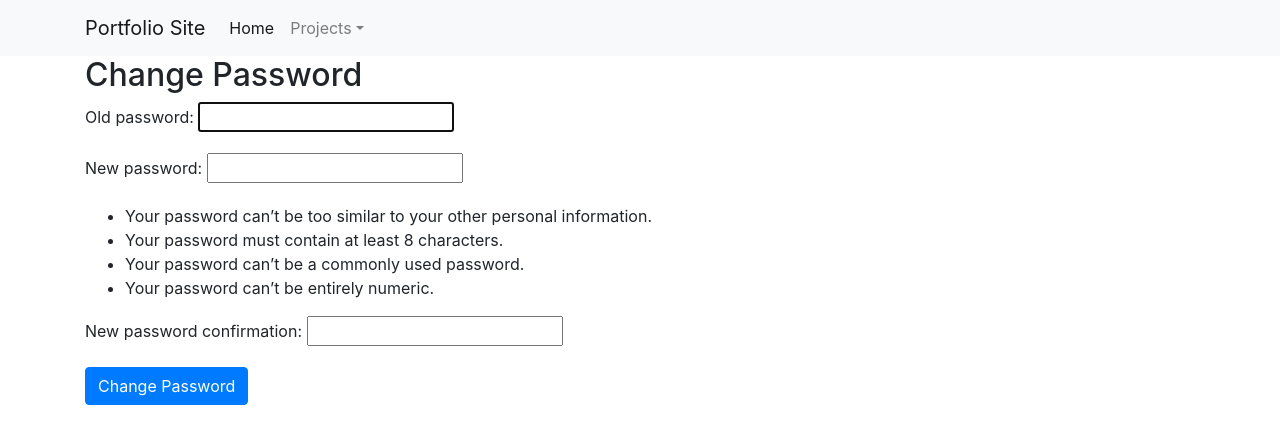
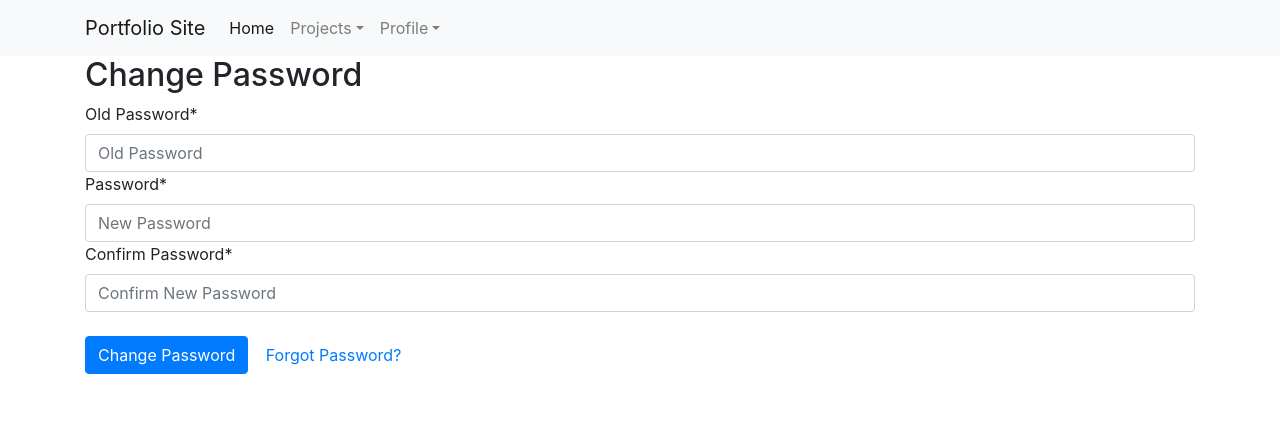
Before and after one commit to zaneaw/Portfolio-Site, a Django app: page /accounts/password/ in a window 1280 px wide. Shown: the top 444 px of the page. Run offline with Django 3.2, Linux system fonts and the light colour scheme; a user stored in the database is signed in; some libraries are stand-ins or nearby versions.

Commit message:
Everything working currently, working on images now.

```diff
--- a/accounts/forms.py
+++ b/accounts/forms.py
@@ -2,10 +2,13 @@ from django import forms
 from django.contrib.auth.forms import UserCreationForm, UserChangeForm, PasswordChangeForm
 from django.contrib.auth import password_validation
 from django.contrib.auth.models import User
+from django.core.exceptions import FieldDoesNotExist
 from django.utils.translation import gettext_lazy as _
 from django.contrib.auth.validators import UnicodeUsernameValidator
 
+
 username_validator = UnicodeUsernameValidator()
+
 
 class SignUpForm(UserCreationForm):
     first_name = forms.CharField(max_length=15, min_length=2, required=True,
@@ -13,11 +16,11 @@ class SignUpForm(UserCreationForm):
     last_name = forms.CharField(max_length=15, min_length=2, required=True,
                                widget=(forms.TextInput(attrs={'class': 'form-control', 'placeholder': 'Last Name'})))
     email = forms.EmailField(max_length=50, required=True,
-                             widget=(forms.TextInput(attrs={'class': 'form-control', 'placeholder': 'Email'})))
+                             widget=(forms.EmailInput(attrs={'class': 'form-control', 'placeholder': 'Email','type': 'email'})))
     password1 = forms.CharField(label=_('Password'),
-                                widget=(forms.PasswordInput(attrs={'class': 'form-control', 'placeholder': 'Password'})),
+                                widget=(forms.PasswordInput(attrs={'class': 'form-control', 'placeholder': 'Password', 'type': 'password'})),
                                 help_text=password_validation.password_validators_help_text_html())
-    password2 = forms.CharField(label=_('Password Confirmation'), widget=forms.PasswordInput(attrs={'class': 'form-control', 'placeholder': 'Confirm Password'}))
+    password2 = forms.CharField(label=_('Confirm Password'), widget=forms.PasswordInput(attrs={'class': 'form-control', 'placeholder': 'Confirm Password', 'type': 'password'}))
     username = forms.CharField(
         label=_('Username'),
         max_length=30,
@@ -38,7 +41,7 @@ class EditProfileForm(UserChangeForm):
     last_name = forms.CharField(max_length=15, min_length=2, required=True,
                                widget=(forms.TextInput(attrs={'class': 'form-control', 'placeholder': 'Last Name'})))
     email = forms.EmailField(max_length=50, required=True,
-                             widget=(forms.TextInput(attrs={'class': 'form-control', 'placeholder': 'Email'})))
+                             widget=(forms.EmailInput(attrs={'class': 'form-control', 'placeholder': 'Email', 'type': 'email'})))
     username = forms.CharField(
         label=_('Username'),
         max_length=30,
@@ -53,5 +56,15 @@ class EditProfileForm(UserChangeForm):
         model = User
         fields = ('username', 'first_name', 'last_name', 'email')
 
+
+class ChangePasswordForm(PasswordChangeForm):
+    old_password = forms.CharField(required=True, label=_('Old Password'), widget=forms.PasswordInput(attrs={'class': 'form-control', 'placeholder': 'Old Password', 'type': 'password'}))
+    new_password1 = forms.CharField(required=True, label=_('Password'), widget=forms.PasswordInput(attrs={'class': 'form-control', 'placeholder': 'New Password', 'type': 'password'}))
+    new_password2 = forms.CharField(required=True, label=_('Confirm Password'), widget=forms.PasswordInput(attrs={'class': 'form-control', 'placeholder': 'Confirm New Password', 'type': 'password'}))
+
+    class Meta:
+        model = User
+        fields = ('old_password', 'new_password1', 'new_password2')
+
 # https://stackoverflow.com/questions/48049498/django-usercreationform-custom-fields
 # https://www.youtube.com/watch?v=TBGRYkzXiTg&ab_channel=Codemy.com
--- a/accounts/templates/registration/change-password.html
+++ b/accounts/templates/registration/change-password.html
@@ -1,10 +1,13 @@
 {% extends 'base.html' %}
+{% load crispy_forms_tags %}
 {% block page_content %}
 <title>Change Password</title>
 <h2>Change Password</h2>
-<form method='POST' action="{% url 'login' %}">
+<form method='POST'>
     {% csrf_token %}
-    {{ form.as_p }}
+    {{ form|crispy }}
+    <br>
     <input type='submit' class = 'btn btn-primary' value='Change Password'/>
+    <button type='button' class='btn btn-link'><a href="{% url 'password_reset' %}">Forgot Password?</a></button>
     </form>
 {% endblock %}
--- a/accounts/templates/registration/login.html
+++ b/accounts/templates/registration/login.html
@@ -2,11 +2,10 @@
 {% block page_content %}
 <title>Login</title>
 <h2>Log In</h2>
-<form method='POST' action="{% url 'login' %}">
+<form method='POST' action="">
     {% csrf_token %}
     {{ form.as_p }}
     <input type='submit' class='btn btn-primary' value='Login'/>
-    <button type='button' class='btn btn-link'><a href="{% url 'password_reset' %}">Forgot Password...</a></button>
-    <input type='hidden' name='next' value='{{ next }}'/>
+    <button type='button' class='btn btn-link'><a href="{% url 'password_reset' %}">Forgot Password?</a></button>
     </form>
 {% endblock %}
--- a/accounts/templates/registration/signup.html
+++ b/accounts/templates/registration/signup.html
@@ -3,9 +3,12 @@
 {% block page_content %}
 <title>Sign Up</title>
 <h2>Sign Up</h2>
+<br>
 <form method="POST">
     {% csrf_token %}
     {{ form|crispy }}
-    <button type="submit">Sign Up</button>
+    <br>
+    <button type="submit" class="btn btn-primary">Sign Up</button>
 </form>
+</script>
 {% endblock %}
--- a/accounts/views.py
+++ b/accounts/views.py
@@ -6,7 +6,7 @@ from django.shortcuts import render, redirect
 from django.urls import reverse_lazy
 from django.http import HttpResponse
 
-from .forms import SignUpForm, EditProfileForm
+from .forms import SignUpForm, EditProfileForm, ChangePasswordForm
 
 
 class SignUpView(generic.CreateView):
@@ -23,7 +23,7 @@ class EditProfileView(generic.UpdateView):
         return self.request.user
 
 class ChangePasswordView(PasswordChangeView):
-    form_class = PasswordChangeForm
+    form_class = ChangePasswordForm
     template_name = 'registration/change-password.html'
     success_url = reverse_lazy('password_success')
 
--- a/personal_portfolio/templates/base.html
+++ b/personal_portfolio/templates/base.html
@@ -21,6 +21,24 @@
                 <a class="dropdown-item" href="{% url 'projects:project_create' %}">Create Project</a>
               </div>
             </li>
+            <li class="nav-item dropdown">
+              <a class="nav-link dropdown-toggle" href="#" id="navbarDropdown" role="button" data-toggle="dropdown" aria-haspopup="true" aria-expanded="false">Profile</a>
+              <div class="dropdown-menu" aria-labelledby="navbarDropdown">
+                {% if user.is_authenticated %}
+                  <a class="dropdown-item" href="{% url 'edit_profile' %}">View Profile</a>
+                <!-- Fix the above link once VIEW PROFILE is ready!!!!!!!!!!!! -->
+                  <a class="dropdown-item" href="{% url 'edit_profile' %}">Edit Profile</a>
+                  <a class="dropdown-item" href="{% url 'change-password' %}">Change Password</a>
+                  <a class="dropdown-item" href="{% url 'logout' %}">Log Out</a>
+                {% else %}
+                  <a class="dropdown-item" href="{% url 'login' %}">Log In</a>
+                  <a class="dropdown-item" href="{% url 'signup' %}">Sign Up</a>
+                {% endif %}
+                {% if user.is_superuser %}
+                  <a class="dropdown-item" href="{% url 'admin:index' %}">Admin</a>
+                {% endif %}
+              </div>
+            </li>
           </ul>
         </div>
     </div>
--- a/projects/templates/projects/project_list.html
+++ b/projects/templates/projects/project_list.html
@@ -3,10 +3,10 @@
 <title>Projects List</title>
 <h1>Projects</h1>
 {% if user.is_authenticated %}
-<a href="{% url 'logout' %}?next={% url 'projects:all' %}">Logout</a>
+<a href="{% url 'logout' %}">Logout</a>
 <a href="{% url 'projects:project_create' %}">Add a new Project</a>
 {% else %}
-<p>You're not logged in.<br>But you can <a href="{% url 'login' %}?next={% url 'projects:all' %}">log in</a> here!</p>
+<p>You're not logged in.<br>But you can <a href="{% url 'login' %}">log in</a> here!</p>
 <p>If you don't have an account, you can <a href="{% url 'signup' %}?next={% url 'projects:all' %}">sign up</a> here!</p>
 {% endif %}
 <div class="row">
```
Also changed, not shown: db.sqlite3.
